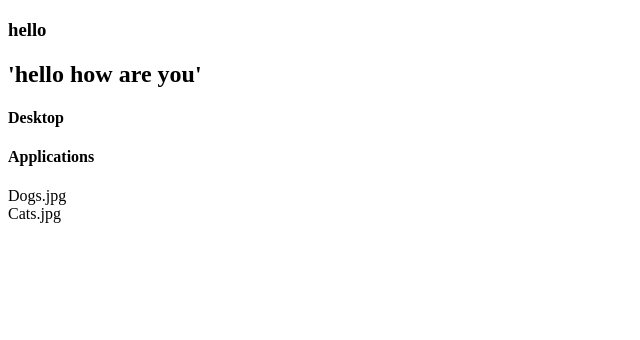
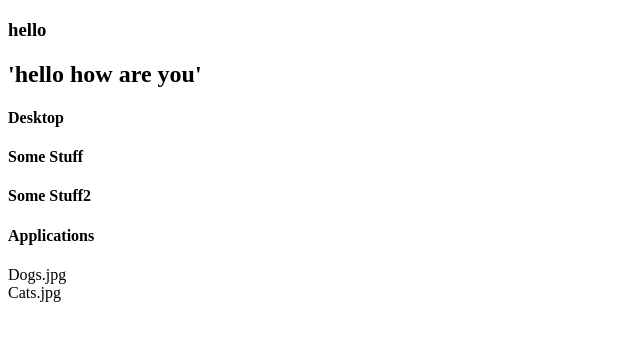
Before and after one commit to tuxlimr/React-with-Project, a React (Create React App) app: page / in a window 1280 px wide. Shown: the top 340 px of the page, without its empty margins (0-640 px from the left). Built offline with nearby package versions, Linux system fonts and the light colour scheme.

Commit message:
Rendering Children in Page

```diff
--- a/src/App.js
+++ b/src/App.js
@@ -6,7 +6,7 @@ function App() {
     <h2>'hello how are you'</h2>
     <Folder name="Desktop" >
        <h4> Some Stuff</h4>
-       <h4> Some Stuff</h4>
+       <h4> Some Stuff2</h4>
     </Folder>
     <Folder name="Applications" />
     <File name="Dogs.jpg" />
@@ -19,6 +19,7 @@ const Folder = (props) => {
   return (<div>
 
     <h4> {props.name} </h4>
+    <h4> {props.children} </h4>
   </div>
   )
 
```
